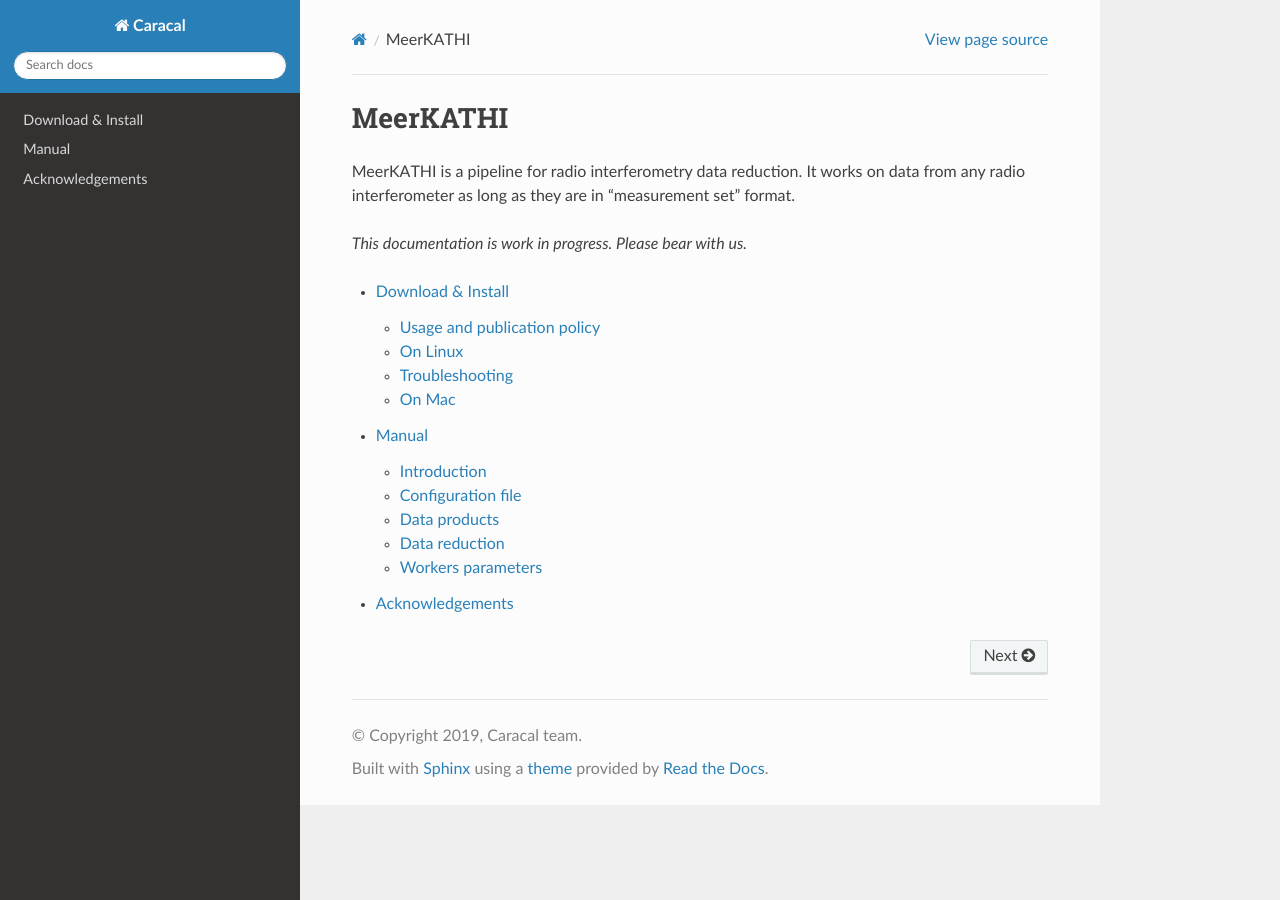
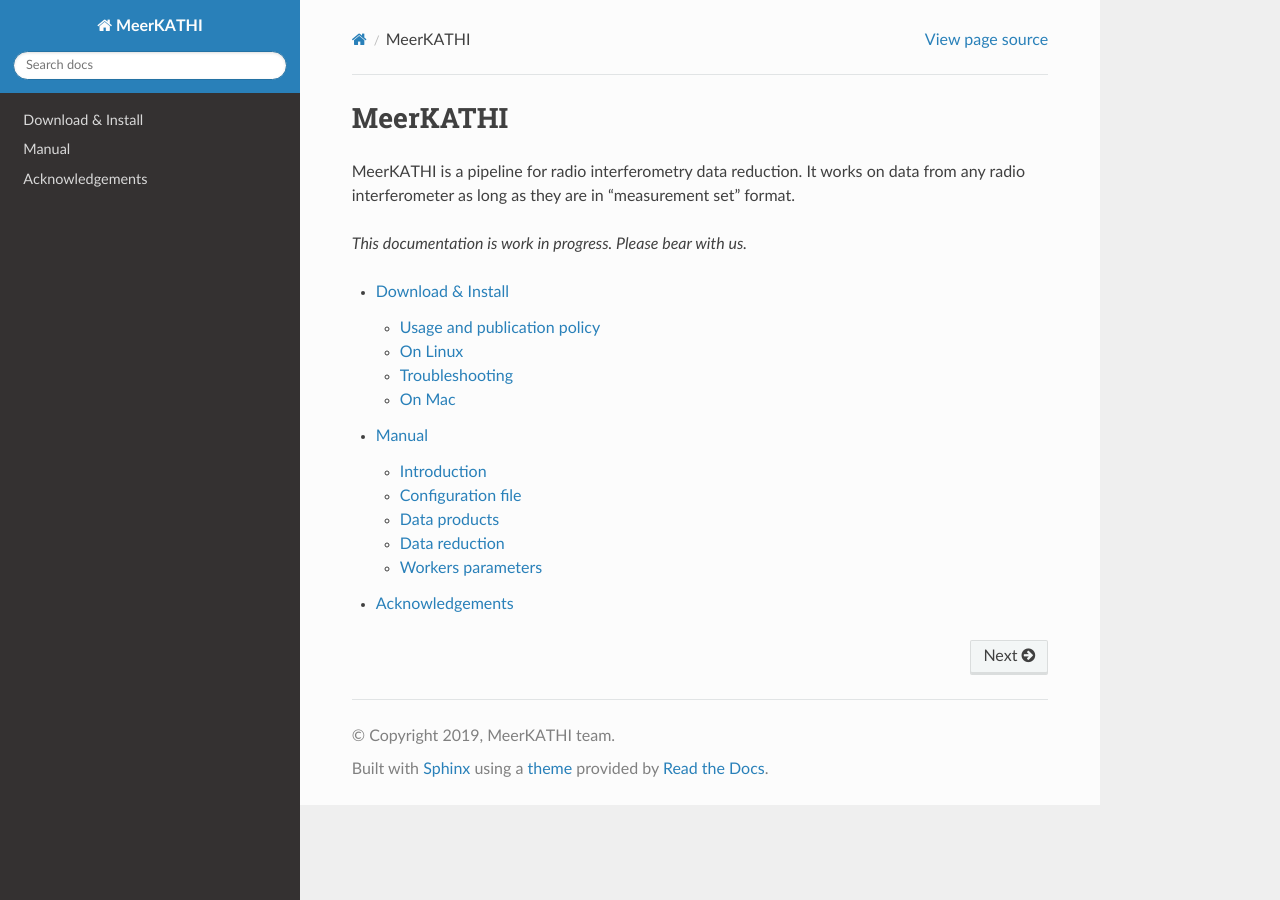
Before and after one commit to paoloserra/MeerKATHI-docs, a Sphinx documentation site: the page built from sphinx/index.rst, in a window 1280 px wide. Built offline with Sphinx 7.4.7 and the Read the Docs theme 2.0.0, drawn with Linux system fonts in a browser that asks for light colours.

Commit message:
Update conf.py

```diff
--- a/sphinx/conf.py
+++ b/sphinx/conf.py
@@ -19,8 +19,8 @@
 
 # -- Project information -----------------------------------------------------
 
-project = u'Caracal'
-copyright = u'2019, Caracal team'
+project = u'MeerKATHI'
+copyright = u'2019, MeerKATHI team'
 author = u'Paolo Serra'
 
 # The short X.Y version
```
